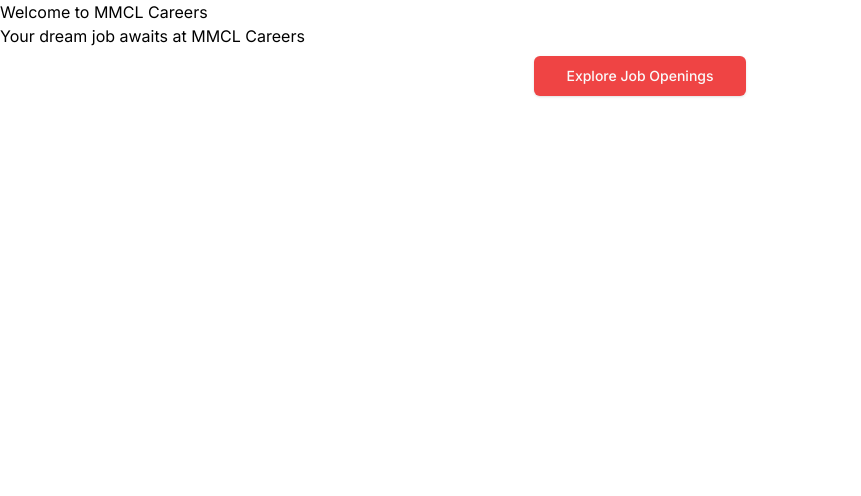
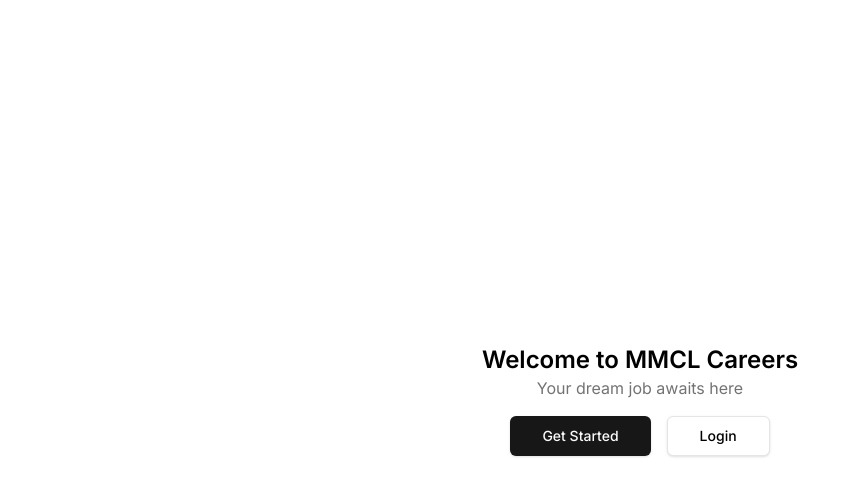
Before and after one commit to pydash/mmcl_careers, a Next.js app: page / in a window 1280 px wide. Shown: the top 496 px of the page, without its empty margins (0-861 px from the left). Built offline with nearby package versions, Linux system fonts and the light colour scheme.

Commit message:
Added content

```diff
--- a/app/page.tsx
+++ b/app/page.tsx
@@ -1,14 +1,20 @@
+import Link from "next/link";
 import { Button } from "@/components/ui/button";
 
 export default function Home() {
   return (
     <>
-      <main>
-        <h1>Welcome to MMCL Careers</h1>
-        <p>Your dream job awaits at MMCL Careers</p>
-        <div className="flex flex-col items-center justify-center py-2">
-          <Button variant="destructive" size="lg">
-            Explore Job Openings
+      <main className="h-dvh flex flex-col items-center justify-center gap-4">
+        <div className="flex flex-col items-center">
+          <h1 className="font-semibold text-2xl">Welcome to MMCL Careers</h1>
+        <p className="text-muted-foreground">Your dream job awaits here</p>
+        </div>
+        <div className="flex gap-4">
+          <Button variant="default" size="lg">
+            <Link href="/signup" prefetch>Get Started</Link>
+          </Button>
+          <Button variant="outline" size="lg">
+            <Link href="/login" prefetch>Login</Link>
           </Button>
         </div>
       </main>
```
